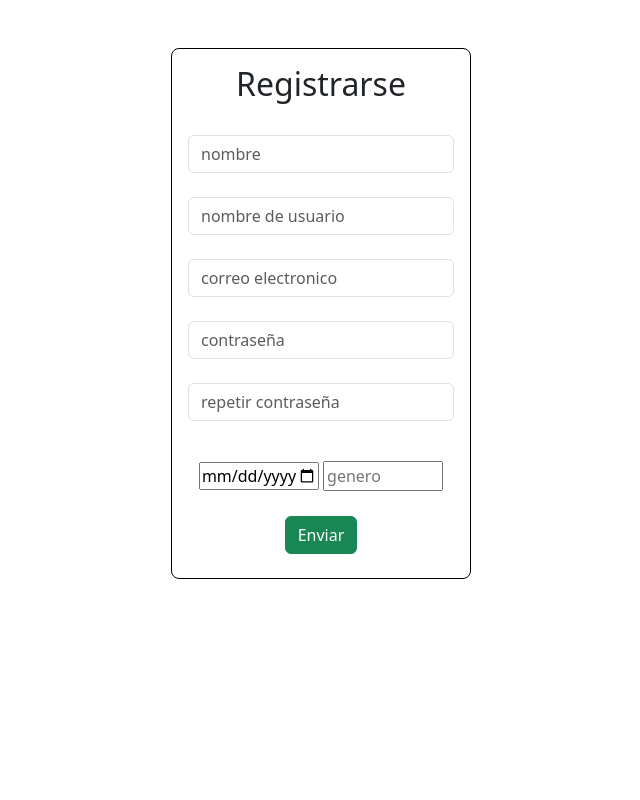
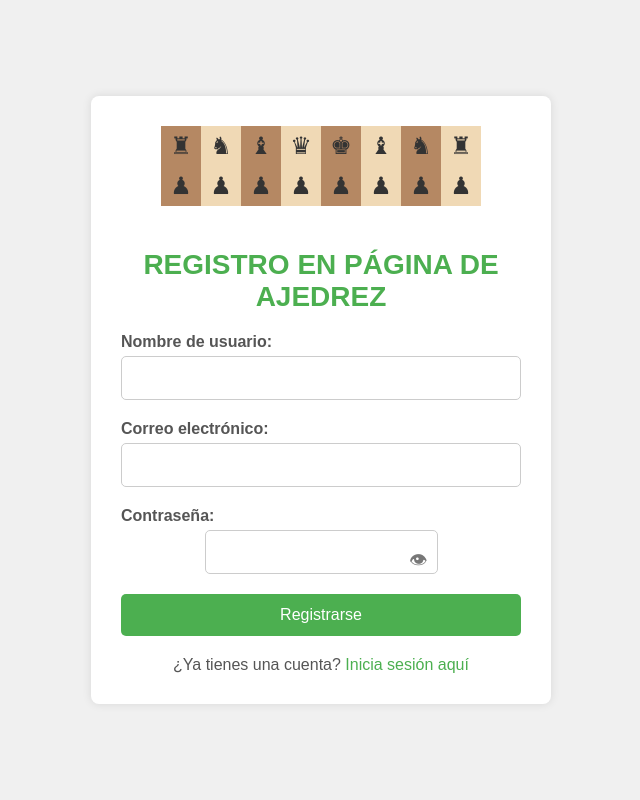
Before and after one commit to Ezequiel12D/ajedrezya, a PHP site: page /views/register.php in a window 1280 px wide. Shown: the whole page, without its empty margins (319-959 px from the left). Run offline with PHP 8.4, Linux system fonts and the light colour scheme.

Commit message:
Registro y Log-In

```diff
--- a/views/register.php
+++ b/views/register.php
@@ -1,83 +1,221 @@
-<!doctype html>
-<html>
+<!DOCTYPE html>
+<html lang="es">
 
 <head>
-    <title>Registrarse</title>
-    <meta charset="utf-8">
-    <meta name="viewport" content="width=device-width, initial-scale=1">
-    <link rel="icon" type="image/x-icon" href="../images/logo.png">
-    <link href="https://cdn.jsdelivr.net/npm/bootstrap@5.3.0-alpha3/dist/css/bootstrap.min.css" rel="stylesheet" integrity="sha384-KK94CHFLLe+nY2dmCWGMq91rCGa5gtU4mk92HdvYe+M/SXH301p5ILy+dN9+nJOZ" crossorigin="anonymous">
+    <meta charset="UTF-8">
+    <meta name="viewport" content="width=device-width, initial-scale=1.0">
+    <title>Registro en Página de Ajedrez</title>
     <style>
-        .form-control {
-            max-width: 300px;
-            margin: auto;
+        body {
+            font-family: Arial, sans-serif;
+            background-color: #f0f0f0;
+            display: flex;
+            justify-content: center;
+            align-items: center;
+            height: 100vh;
+            margin: 0;
         }
 
-        .form-control1 {
-            max-width: 120px;
-            margin: auto;
+        .container {
+            width: 100%;
+            max-width: 400px;
+            background-color: #fff;
+            padding: 30px;
+            border-radius: 8px;
+            box-shadow: 0 0 10px rgba(0, 0, 0, 0.1);
+            color: #333;
+            text-align: center;
+            position: relative;
         }
 
+        h2 {
+            color: #4CAF50;
+            font-size: 28px;
+            text-transform: uppercase;
+            margin-bottom: 20px;
+        }
 
-        .label-input {
+        .chessboard {
+            display: inline-block;
+            margin-bottom: 20px;
+        }
+
+        .chessboard-row {
             display: flex;
-            justify-content: space-between;
+        }
+
+        .chessboard-square {
+            width: 40px;
+            height: 40px;
+            display: flex;
+            justify-content: center;
+            align-items: center;
+            font-size: 24px;
+            color: #333;
+        }
+
+        .chessboard-square:nth-child(even) {
+            background-color: #f0d9b5;
+        }
+
+        .chessboard-square:nth-child(odd) {
+            background-color: #b58863;
+        }
+
+        form {
+            margin-top: 20px;
+            display: flex;
+            flex-direction: column;
+            align-items: center;
+        }
+
+        label {
+            font-weight: bold;
+            display: block;
+            margin-bottom: 5px;
+            color: #555;
+            text-align: left;
+            width: 100%;
+        }
+
+        input[type="text"],
+        input[type="email"],
+        input[type="password"] {
+            width: 100%;
+            padding: 12px;
+            margin-bottom: 20px;
+            border: 1px solid #ccc;
+            border-radius: 5px;
+            font-size: 16px;
+            transition: border-color 0.3s ease;
+            box-sizing: border-box;
+        }
+
+        input[type="text"]:focus,
+        input[type="email"]:focus,
+        input[type="password"]:focus {
+            border-color: #4CAF50;
+        }
+
+        .password-toggle {
+            position: absolute;
+            top: 50%;
+            right: 10px;
+            transform: translateY(-50%);
+            cursor: pointer;
+            color: #777;
+            font-size: 18px;
+        }
+
+        .password-toggle:hover {
+            color: #333;
+        }
+
+        input[type="submit"] {
+            background-color: #4CAF50;
+            color: white;
+            border: none;
+            padding: 12px 20px;
+            text-align: center;
+            text-decoration: none;
+            display: inline-block;
+            font-size: 16px;
+            border-radius: 5px;
+            cursor: pointer;
+            width: 100%;
+            transition: background-color 0.3s ease;
+            box-sizing: border-box;
+        }
+
+        input[type="submit"]:hover {
+            background-color: #45a049;
+        }
+
+        .footer-text {
+            text-align: center;
+            margin-top: 20px;
+            color: #555;
+        }
+
+        .footer-text a {
+            color: #4CAF50;
+            text-decoration: none;
+        }
+
+        .footer-text a:hover {
+            text-decoration: underline;
         }
     </style>
 </head>
 
 <body>
-    <center>
-        <br>
-        <div>
-            <center>
-                <div text-align:center>
-                    <div class="bd-example-snippet bd-code-snippet" text-align:center>
-                        <br>
-                        <form style="border:1px solid black;padding:1rem;border-radius: 0.5rem;" class="form-control" id="reg-form">
-                            <h2>Registrarse</h2>
-                            <br>
-                            <div class="center">
-                                <div class="form-floating mb-3">
-                                    <div class="label-input">
-                                        <!--<label for="floatingInput">Nombre de usuario:</label>-->
-                                        <input type="text" class="form-control" id="Name" placeholder="nombre " required>
+    <div class="container">
+        <div class="chessboard">
+            <!-- Tablero de Ajedrez (ejemplo) -->
+            <div class="chessboard-row">
+                <div class="chessboard-square">♜</div>
+                <div class="chessboard-square">♞</div>
+                <div class="chessboard-square">♝</div>
+                <div class="chessboard-square">♛</div>
+                <div class="chessboard-square">♚</div>
+                <div class="chessboard-square">♝</div>
+                <div class="chessboard-square">♞</div>
+                <div class="chessboard-square">♜</div>
             </div>
-                                    <br>
-                                    <div class="label-input">
-                                        <input type="text" class="form-control" id="Username" placeholder="nombre de usuario" required>
+            <div class="chessboard-row">
+                <div class="chessboard-square">♟︎</div>
+                <div class="chessboard-square">♟︎</div>
+                <div class="chessboard-square">♟︎</div>
+                <div class="chessboard-square">♟︎</div>
+                <div class="chessboard-square">♟︎</div>
+                <div class="chessboard-square">♟︎</div>
+                <div class="chessboard-square">♟︎</div>
+                <div class="chessboard-square">♟︎</div>
             </div>
-                                    <br>
-                                    <div class="label-input">
-                                        <input type="email" class="form-control" id="Email" placeholder="correo electronico" required>
+            <!-- Agrega más filas según sea necesario -->
         </div>
-                                    <br>
-                                    <div class="label-input">
-                                        <!-- <label for="floatingpassword">Contraseña:</label>-->
-                                        <input type="password" class="form-control" id="Password" placeholder="contraseña" required>
+        <h2>Registro en Página de Ajedrez</h2>
+        <form action="procesar_registro.php" method="post">
+            <label for="username">Nombre de usuario:</label>
+            <input type="text" id="username" name="username" required>
+
+
+            <label for="email">Correo electrónico:</label>
+            <input type="email" id="email" name="email" required>
+
+
+            <label for="password">Contraseña:</label>
+            <div style="position: relative;">
+                <input type="password" id="password" name="password" required>
+                <span class="password-toggle" onclick="togglePassword()">&#x1f441;</span>
             </div>
-                                    <br>
-                                    <div class="label-input">
-                                        <input type="password" class="form-control" id="confirmpass" placeholder="repetir contraseña" required>
-                                    </div>
-                                    <br>
-                                </div>
-                                <div>
-                                    <input type="date" class="form-control1" id="Date">
-                                    <input type="list" class="form-control1" id="Gender" placeholder="genero" required>
 
-                                </div>
-                            </div>
-                            <br>
-                            <h3><input type="submit" value="Enviar" id="reg-btn" class="btn btn-success"></h3>
-                    </div>
+
+            <input type="submit" value="Registrarse">
+
+
+            <div class="footer-text">
+                ¿Ya tienes una cuenta? <a href="login.php">Inicia sesión aquí</a>
             </div>
         </form>
-                </br>
-            </center>
     </div>
-    </center>
+
+
+    <script>
+        function togglePassword() {
+            var passwordField = document.getElementById("password");
+            var passwordToggle = document.querySelector(".password-toggle");
+
+
+            if (passwordField.type === "password") {
+                passwordField.type = "text";
+                passwordToggle.innerHTML = "&#x1f440;"; // Icono de ojo abierto
+            } else {
+                passwordField.type = "password";
+                passwordToggle.innerHTML = "&#x1f441;"; // Icono de ojo cerrado
+            }
+        }
+    </script>
 </body>
 
-<script src="https://code.jquery.com/jquery-3.5.1.min.js"></script>
-<script src="../js/user/register.js"></script>
+</html>
```
Also changed, not shown: css/style.css (+108 -0 lines), views/login.php (added, +31 -0 lines). Lines whose indentation alone changed are shown as unchanged.
